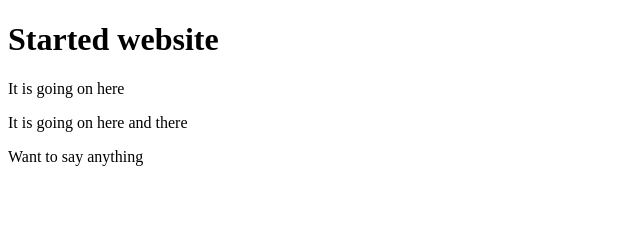
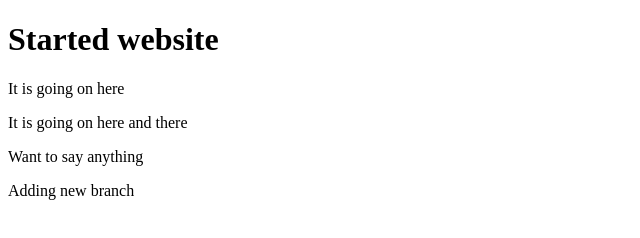
Before and after one commit to sashuvo99/git-test-01, a plain HTML site: page index.html in a window 1280 px wide. Shown: the whole page, without its empty margins (0-640 px from the left). Drawn offline with Linux system fonts and the light colour scheme.

Commit message:
some text

```diff
--- a/index.html
+++ b/index.html
@@ -11,5 +11,6 @@
     <p>It is going on here</p>
     <p>It is going on here and there</p>
     <p>Want to say anything</p>
+    <p>Adding new branch</p>
 </body>
 </html>
```
